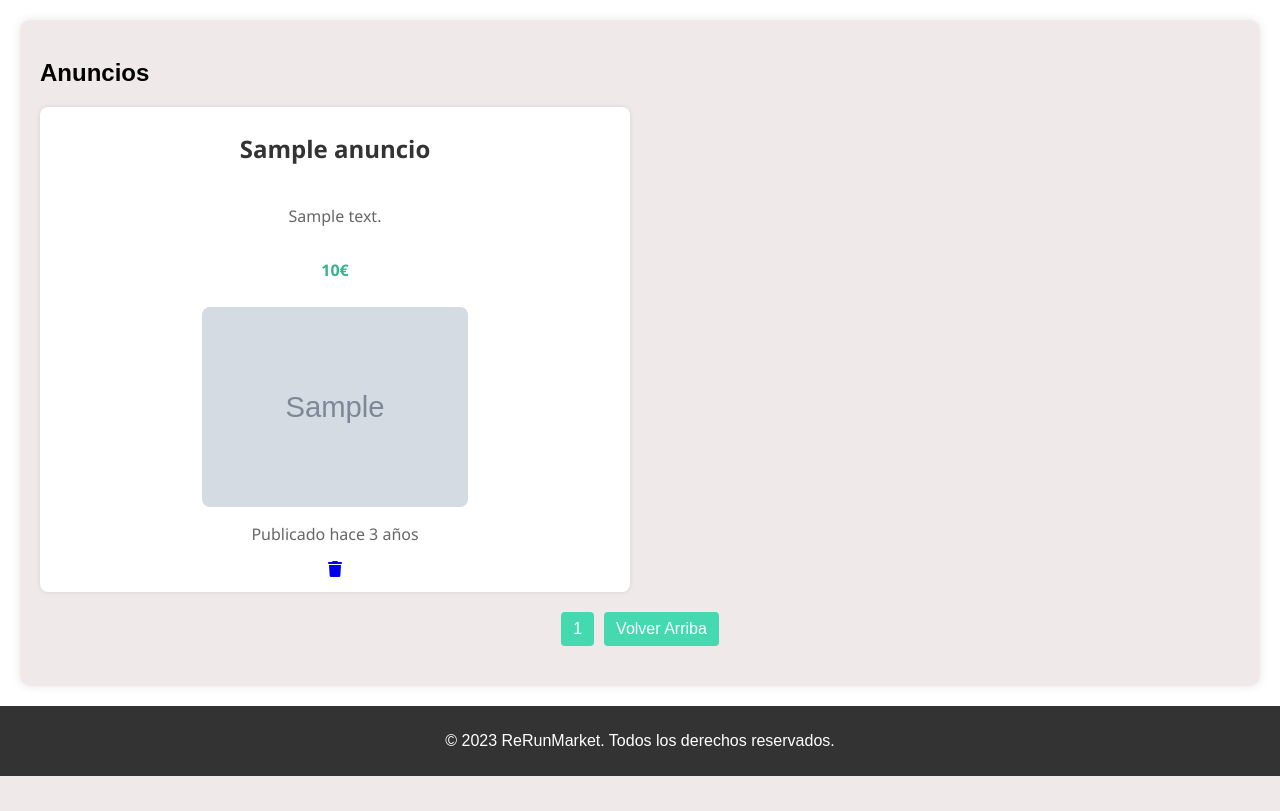
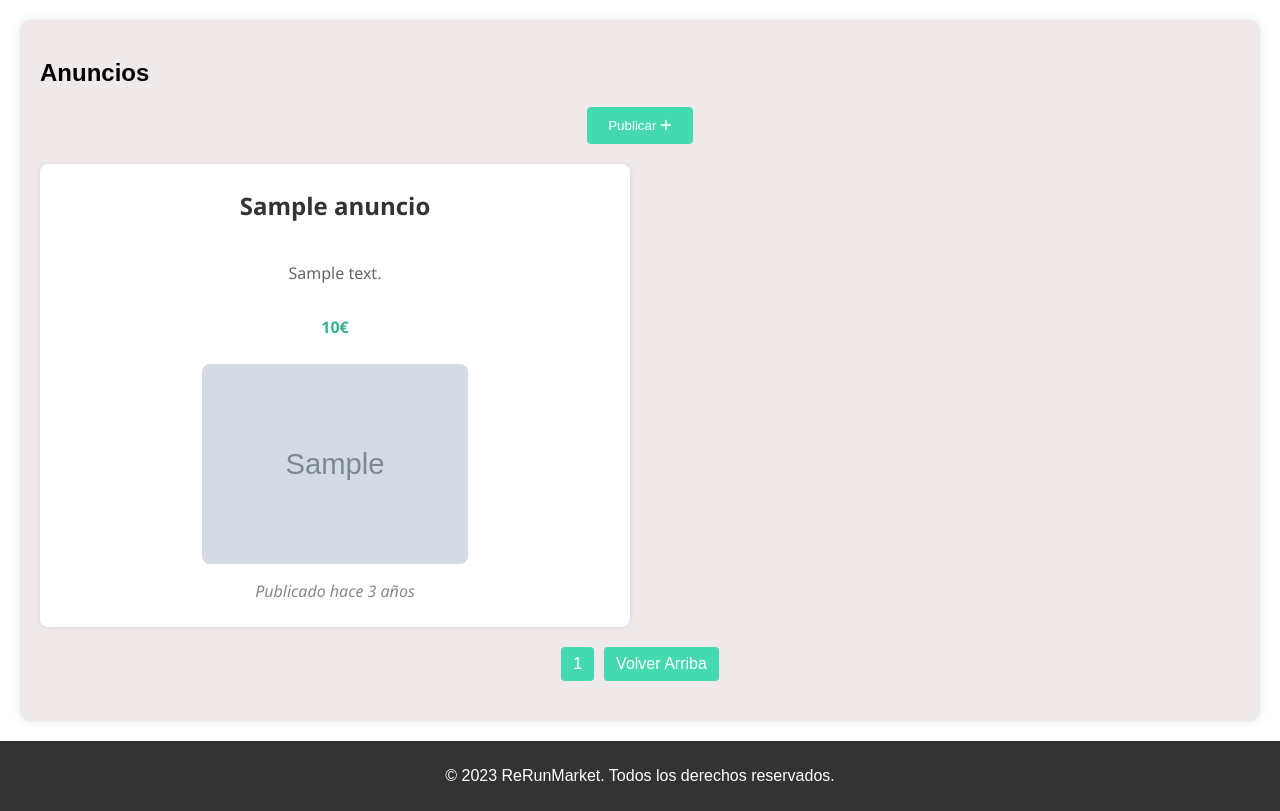
Before and after one commit to Noisebreaker98/proyecto_rerunmarket, a PHP site: page /index.php in a window 1280 px wide. Shown: the part 165-976 px from the top of the page. Before the commit the page ends 941 px from the top, so only its background shows below. Run offline with PHP 8.4, Linux system fonts and the light colour scheme; the visitor is signed in with stand-in values (Sample User, id 1); tables that the repository leaves empty or names only in its code hold one stand-in row (values such as "Sample post"); grey boxes marked "Sample" are stand-in pictures; some libraries are stand-ins or nearby versions.

Commit message:
Botón publicar añadido SIN FUNC, restricciones

```diff
--- a/index.php
+++ b/index.php
@@ -65,12 +65,14 @@
     <meta name="viewport" content="width=device-width, initial-scale=1.0">
     <link rel="stylesheet" href="./styles/styles.css">
     <link rel="shortcut icon" href="./images/favicon_rerunmarket.ico" type="image/x-icon">
+    <link rel="stylesheet" href="https://cdnjs.cloudflare.com/ajax/libs/jquery-te/1.4.0/jquery-te.min.css">
     <link rel="stylesheet" href="https://cdnjs.cloudflare.com/ajax/libs/font-awesome/6.4.2/css/all.min.css" integrity="sha512-z3gLpd7yknf1YoNbCzqRKc4qyor8gaKU1qmn+CShxbuBusANI9QpRohGBreCFkKxLhei6S9CQXFEbbKuqLg0DA==" crossorigin="anonymous" referrerpolicy="no-referrer" />
+    <script src="https://code.jquery.com/jquery-3.6.4.min.js"></script>
+    <script src="https://cdnjs.cloudflare.com/ajax/libs/jquery-te/1.4.0/jquery-te.min.js"></script>
     <title>ReRunMarket - Compra/Venta Segunda Mano</title>
 </head>
 
 <body>
-
     <!-- Cabecera -->
     <header>
         <div class="logo">
@@ -100,6 +102,12 @@
     <!-- Seccion donde se mostrarán todos los anuncios -->
     <section id="anuncios">
         <h2>Anuncios</h2>
+        <!-- Agregar el botón para publicar nuevos anuncios -->
+        <?php if (isset($_SESSION['usuario'])) : ?>
+            <div class="publicar-button" style="display: flex; justify-content: center; padding: 0 0 20px 0;">
+                <button class="modern-button" onclick="mostrarPopup('publicar-anuncio')">Publicar <i class="fas fa-plus"></i></button>
+            </div>
+        <?php endif; ?>
 
         <?php
         // Obtener Anuncios ordenados por fecha
@@ -139,10 +147,14 @@
                         <?php $imagenPath = 'images/fotosAnuncios/' . $anuncio->getFoto(); ?>
                         <img src="<?= $imagenPath ?>" alt="<?= $anuncio->getTitulo() ?>">
                         <p>Publicado hace <?= time_elapsed_string($anuncio->getFechaCreacion()) ?></p>
-                        <a href="deleteAnuncio.php?id=<?=$anuncio->getIdAnuncio()?>"><i class="fa-sharp fa-solid fa-trash"></i></a>
+                        <?php if ($usuario->getId() === $anuncio->getIdUsuario()) : ?>
+                        <div class="actions">
+                            <a href="DeleteAnuncio.php?id=<?= $anuncio->getIdAnuncio() ?>"><i class="fa-solid fa-trash" style="color: #45d9af;"></i></a>
+                            <a href="#"><i class="fa-solid fa-pen-to-square" style="color: #45d9af;"></i></a>
+                        </div>
+                        <?php endif; ?>
                     </div>
                 <?php endforeach; ?>
-
             </div>
 
             <!-- APARTADO DE PAGINACION DE ANUNCIOS -->
@@ -238,7 +250,32 @@
                 </div>
             </form>
         </div>
+        <!-- Agregar el popup para publicar nuevos anuncios -->
+        <div class="popup-login" id="popup-publicar-anuncio">
+            <span class="cerrar" onclick="cerrarPopup()">&times;</span>
+            <h2 id="popup-title-publicar-anuncio">Publicar Anuncio</h2>
+
+            <!-- Formulario de creación de anuncios -->
+            <form id="formulario-publicar-anuncio" method="post" action="CrearAnuncio.php" enctype="multipart/form-data">
+                <label for="titulo-anuncio">Título:</label>
+                <input type="text" id="titulo-anuncio" name="titulo-anuncio" required>
+
+                <label for="descripcion-anuncio">Descripción:</label>
+                <textarea id="descripcion-anuncio" name="descripcion-anuncio" required></textarea>
+
+                <label for="precio-anuncio">Precio:</label>
+                <input type="number" id="precio-anuncio" name="precio-anuncio" required>
+
+                <label for="foto-anuncio">Foto:</label>
+                <input type="file" id="foto-anuncio" name="foto-anuncio" accept="image/*">
+
+                <div class="btn-login">
+                    <button type="submit">Publicar</button>
+                </div>
+            </form>
+        </div>
     </div>
+
 
     <!-- Pie de página -->
     <footer>
--- a/modelos/AnunciosDAO.php
+++ b/modelos/AnunciosDAO.php
@@ -18,7 +18,13 @@
             die("Error al preparar la consulta insert: " . $this->conn->error);
         }
 
-        $stmt->bind_param("issds", $anuncio->getIdUsuario(), $anuncio->getTitulo(), $anuncio->getDescripcion(), $anuncio->getPrecio(), $anuncio->getFoto());
+        $idUsuario = $anuncio->getIdUsuario();
+        $titulo = $anuncio->getTitulo();
+        $descripcion = $anuncio->getDescripcion();
+        $precio = $anuncio->getPrecio();
+        $foto = $anuncio->getFoto();
+
+        $stmt->bind_param("issds", $idUsuario, $titulo, $descripcion, $precio, $foto);
         $stmt->execute();
 
         return $stmt->insert_id;
--- a/scripts/ScriptBD.txt
+++ b/scripts/ScriptBD.txt
@@ -20,7 +20,7 @@
     idAnuncio INT AUTO_INCREMENT PRIMARY KEY,
     idUsuario INT NOT NULL,
     FOREIGN KEY (idUsuario) REFERENCES Usuarios(id),
-    Titulo VARCHAR(80),
+    titulo VARCHAR(80),
     descripcion VARCHAR(300),
     precio DECIMAL(12, 2),
     foto VARCHAR(300),
--- a/scripts/script.js
+++ b/scripts/script.js
@@ -11,16 +11,26 @@
     var popupTitleRegistro = document.getElementById('popup-title-registro');
     var popupLogin = document.getElementById('popup-login');
     var popupRegistro = document.getElementById('popup-registro');
+    var popupPublicarAnuncio = document.getElementById('popup-publicar-anuncio');
+
+    // Ocultar todos los popups antes de mostrar el deseado
+    popupLogin.style.display = 'none';
+    popupRegistro.style.display = 'none';
+    popupPublicarAnuncio.style.display = 'none';
 
     // Lógica para mostrar el popup según el tipo
     if (tipo === 'iniciar-sesion') {
         popupTitleLogin.innerText = 'Iniciar Sesión';
-        popupRegistro.style.display = 'none';
         mostrarPopupElemento(popupLogin);
     } else if (tipo === 'registrarme') {
         popupTitleRegistro.innerText = 'Registrarme';
-        popupLogin.style.display = 'none';
         mostrarPopupElemento(popupRegistro);
+    } else if (tipo === 'publicar-anuncio') {
+        popupTitleRegistro.innerText = 'Publicar Anuncio';
+        mostrarPopupElemento(popupPublicarAnuncio);
+
+        // Reinicializar el editor jqte cada vez que se muestra el popup de publicar anuncio
+        $('#descripcion-anuncio').jqte();
     }
 
     // Mostrar el popup
@@ -34,6 +44,11 @@
  */
 function mostrarPopupElemento(elemento) {
     elemento.style.display = 'block';
+
+    // Inicializar jqte si el elemento es el campo de descripción
+    if (elemento.id === 'popup-publicar-anuncio') {
+        $('#descripcion-anuncio').jqte();
+    }
 }
 
 /**
@@ -48,9 +63,63 @@
 }
 
 // Ocultar el mensaje después de 2 segundos
-setTimeout(function() {
+setTimeout(function () {
     var mensaje = document.querySelector('.mensaje');
     if (mensaje) {
         mensaje.style.display = 'none';
     }
 }, 2000); // 2000 milisegundos = 2 segundos
+
+//Cuando la pagina está cargada
+$(document).ready(function() {
+    // Inicializar jqte con todas las propiedades
+    $('#descripcion-anuncio').jqte({
+        // Tamaño de fuente
+        fsize: true,
+        // Negrita
+        bold: true,
+        // Cursiva
+        italic: true,
+        // Subrayado
+        underline: true,
+        // Color de texto
+        color: true,
+        // Añadir enlace
+        link: true,
+        // Eliminar enlace
+        unlink: true,
+        // Agregar lista ordenada
+        ol: true,
+        // Agregar lista desordenada
+        ul: true,
+        // Sangría izquierda
+        indent: true,
+        // Sangría derecha
+        outdent: true,
+        // Alineación izquierda
+        left: true,
+        // Alineación centro
+        center: true,
+        // Alineación derecha
+        right: true,
+        // Alineación justificada
+        justify: true,
+        // Eliminar formato
+        remove: true,
+        // Insertar imagen
+        source: true,
+        // Mostrar código fuente
+        sub: true,
+        // Superíndice
+        sup: true,
+        // Agregar lista de opciones de tamaño de fuente
+        fsizeItems: ['10', '12', '16', '20'],
+        // Placeholder del editor
+        placeholder: 'Escribe aquí...',
+        // Altura máxima del editor
+        height: 200,
+        maxlength: 10
+    });
+
+    // Documentación de jqte: https://github.com/jquery-text-editor/jqte#options
+});
--- a/styles/styles.css
+++ b/styles/styles.css
@@ -100,6 +100,14 @@
     padding: 8px;
     border: 1px solid #ccc;
 }
+
+/* textarea {
+    margin-bottom: 15px;
+    padding: 8px;
+    border: 1px solid #ccc;
+    height: 100px;
+    resize: none;
+} */
 
 .btn-login {
     display: flex;
@@ -227,3 +235,24 @@
 .pagination a:hover {
     background-color: #37b38f;
 }
+
+/* Contenedor de acciones */
+.actions {
+    display: flex;
+    gap: 10px;
+}
+
+/* Botón de publicar */
+.modern-button {
+    background-color: #45d9af;
+    color: #ffffff;
+    border: 1px #45d9af solid;
+    padding: 10px 20px;
+    border-radius: 4px;
+    cursor: pointer;
+    transition: background-color 0.3s ease;
+}
+
+.modern-button:hover {
+    background-color: #2f8e75;
+}
```
Also changed, not shown: CreateAnuncio.php (added), DeleteAnuncio.php (renamed from deleteAnuncio.php).
